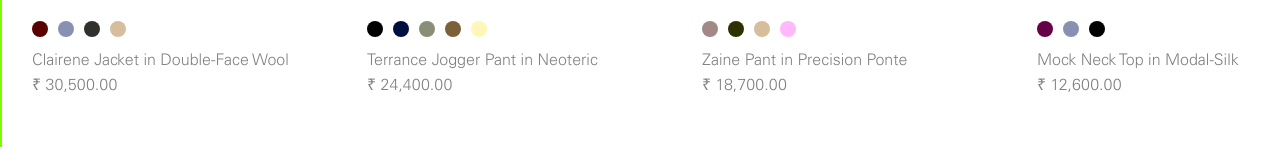
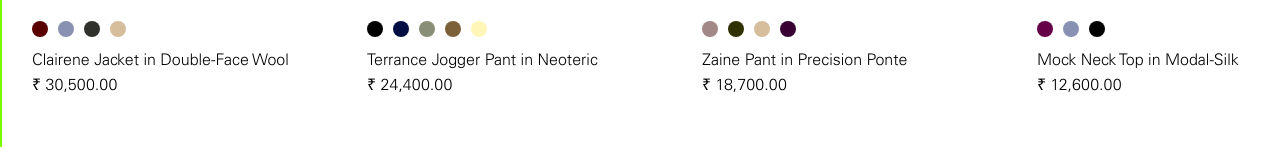
Before and after one commit to shuklabhisekh/Clone-of-Theory.com, a plain HTML site: page productdetail.html in a window 1280 px wide. Shown: the part 1987-2134 px from the top of the page. Drawn offline with Linux system fonts and the light colour scheme.

```diff
--- a/productdetail.html
+++ b/productdetail.html
@@ -121,7 +121,7 @@
                        <div style="background-color: rgb(163, 136, 136);"></div>
                        <div style="background-color: #303100;"></div>
                        <div style="background-color: #d6be9d;"></div>
-                       <div style="background-color: #ffb8f9;"></div>
+                       <div style="background-color: #380033;"></div>
                    </div>
                     <p>Zaine Pant in Precision Ponte</p>
                 <p>₹ 18,700.00</p>
--- a/styles/productdetail.css
+++ b/styles/productdetail.css
@@ -313,7 +313,6 @@
 #rcmndData p{
     line-height: 25px;
     font-size: 16px;
-    color: gray;
 }
 #clr {
     margin-top: 20px;
```
